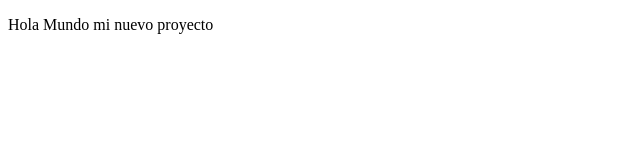
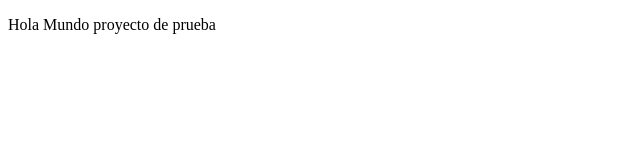
Before and after one commit to Libniomar/proyectoDemoCursoPrework, a plain HTML site: page index.html in a window 1280 px wide. Shown: the full height of the page, 0-640 px from the left. Drawn offline with Linux system fonts and the light colour scheme.

Commit message:
Proyecto Prueba

```diff
--- a/index.html
+++ b/index.html
@@ -7,7 +7,7 @@
 </head>
 <body>
     <p>
-        Hola Mundo mi nuevo proyecto
+        Hola Mundo proyecto de prueba
     </p>
 </body>
 </html>
```
